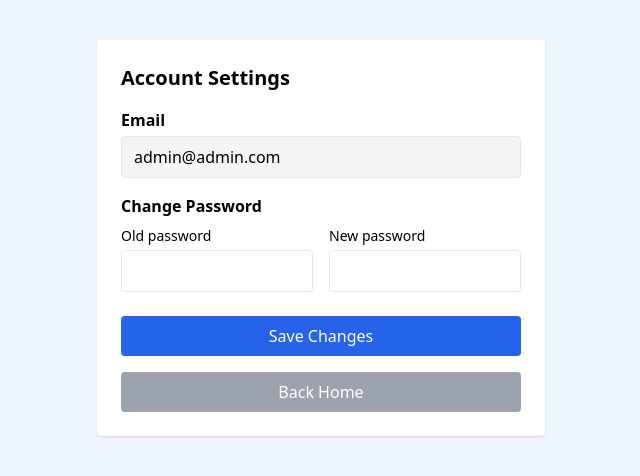
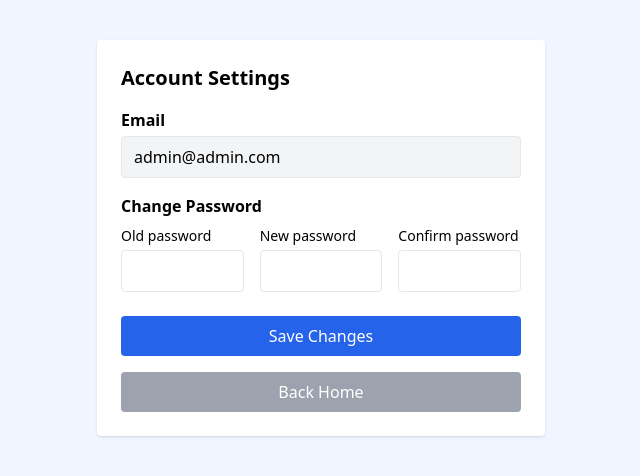
Before and after one commit to kanyaphon4115/web5, a PHP site: page /web5/account_settings.php in a window 1280 px wide. Shown: the top 476 px of the page, without its empty margins (319-959 px from the left). Run offline with PHP 8.4, Linux system fonts and the light colour scheme; a user stored in the database is signed in; some libraries are stand-ins or nearby versions.

Commit message:
Update account_settings.php

```diff
--- a/admin/account_settings.php
+++ b/admin/account_settings.php
@@ -15,10 +15,13 @@ $message = "";
 if ($_SERVER["REQUEST_METHOD"] == "POST") {
     $oldPassword = $_POST['old_password'];
     $newPassword = $_POST['new_password'];
+    $confirmPassword = $_POST['confirm_password'];
 
-    // เชื่อมต่อฐานข้อมูล
-    include("../user/db.php"); // สมมุติว่าที่นี่มี $con = ...
+    include("../user/db.php");
 
+    if ($newPassword !== $confirmPassword) {
+        $message = "New password and confirm password do not match";
+    } else {
         $sql = "SELECT pass FROM form WHERE email = '$email'";
         $result = mysqli_query($con, $sql);
         if (!$result) {
@@ -36,6 +39,7 @@ if ($row) {
                 }
             } else {
                 $message = "Old password is incorrect";
+            }
         }
     }
 }
@@ -61,14 +65,17 @@ if ($row) {
             <h3 class="text-md font-bold mt-4 mb-2">Change Password</h3>
 
             <div class="flex gap-4">
-                <div class="w-1/2">
+                <div class="w-1/3">
                     <label class="block mb-1 text-sm">Old password</label>
                     <input type="password" name="old_password" required class="w-full border px-3 py-2 rounded">
                 </div>
-
-                <div class="w-1/2">
+                <div class="w-1/3">
                     <label class="block mb-1 text-sm">New password</label>
                     <input type="password" name="new_password" required class="w-full border px-3 py-2 rounded">
+                </div>
+                <div class="w-1/3">
+                    <label class="block mb-1 text-sm">Confirm password</label>
+                    <input type="password" name="confirm_password" required class="w-full border px-3 py-2 rounded">
                 </div>
             </div>
 
```
Lines whose indentation alone changed are shown as unchanged.
